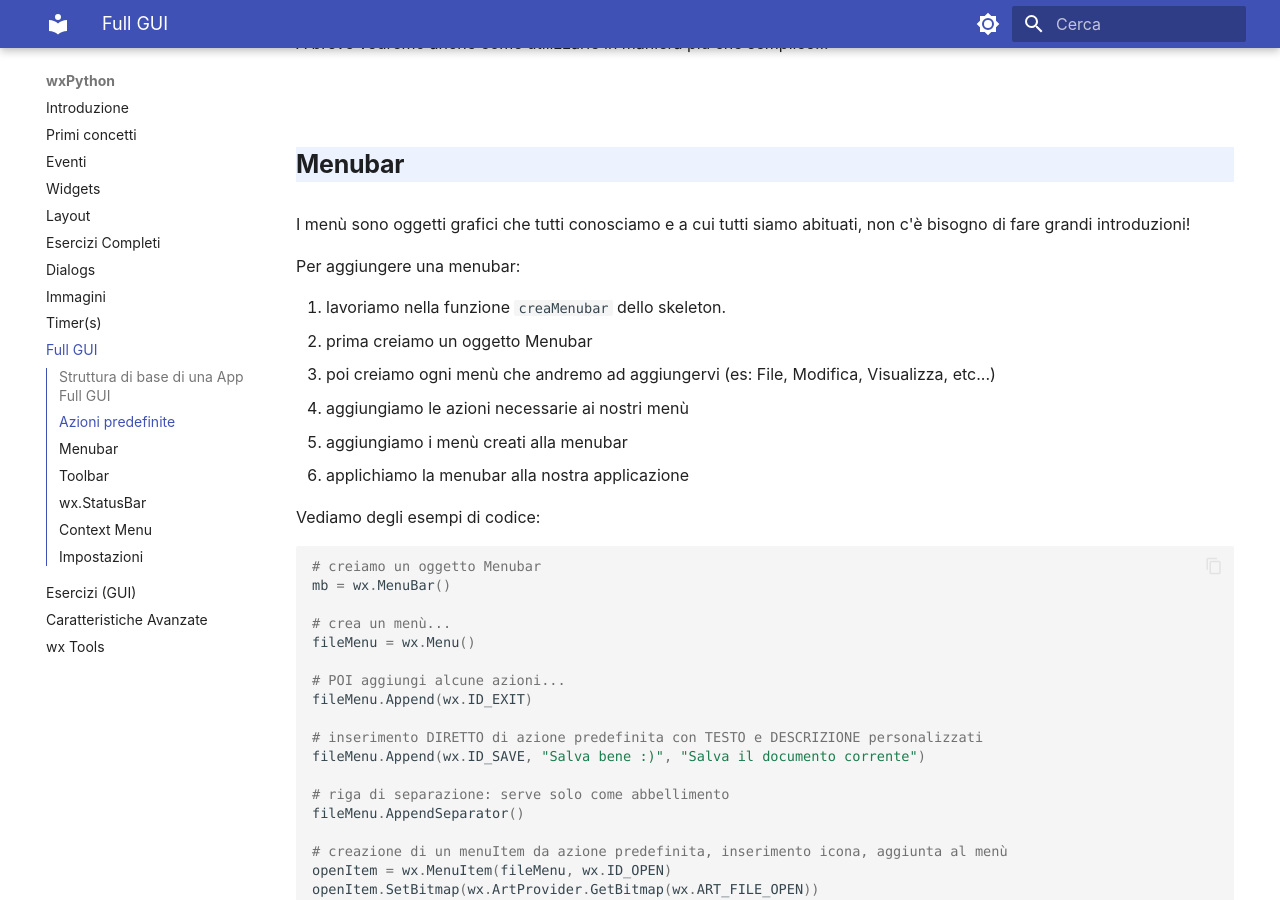
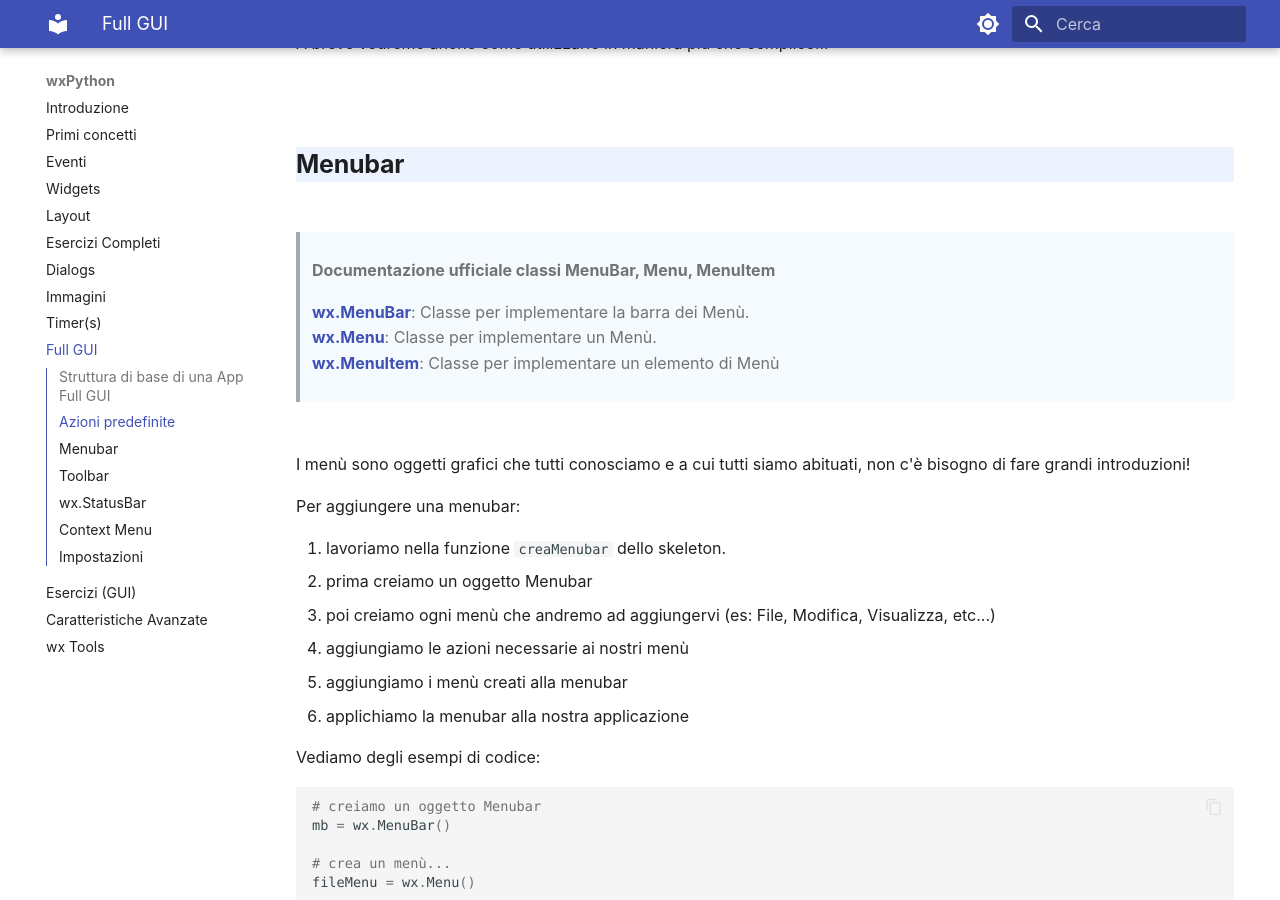
Before and after one commit to adjamhub/pyhandouts, an MkDocs documentation site: the page built from docs/wx/170_full_gui.md, in a window 1280 px wide and 900 px high, scrolled down 3388 px. Built offline with MkDocs 1.6.1 and Material for MkDocs 9.7.7, drawn with Linux system fonts in a browser that asks for light colours; some of the changed text lies outside the part shown.

Commit message:
Documentazione ufficiale ++ PRIMI STEPs

```diff
--- a/docs/wx/170_full_gui.md
+++ b/docs/wx/170_full_gui.md
@@ -130,6 +130,14 @@ A breve vedremo anche come utilizzarle in maniera più che semplice!!!
 
 
 ## Menubar
+
+
+> **Documentazione ufficiale classi MenuBar, Menu, MenuItem**
+>
+> **<a href="https://docs.wxpython.org/wx.MenuBar.html" target="_blank">wx.MenuBar</a>**: Classe per implementare la barra dei Menù.<br>
+> **<a href="https://docs.wxpython.org/wx.Menu.html" target="_blank">wx.Menu</a>**: Classe per implementare un Menù.<br>
+> **<a href="https://docs.wxpython.org/wx.MenuItem.html" target="_blank">wx.MenuItem</a>**: Classe per implementare un elemento di Menù<br>
+
 
 I menù sono oggetti grafici che tutti conosciamo e a cui tutti siamo
 abituati, non c'è bisogno di fare grandi introduzioni!
```
Also changed, not shown: other parts of docs/wx/170_full_gui.md (+1 -1 lines).
